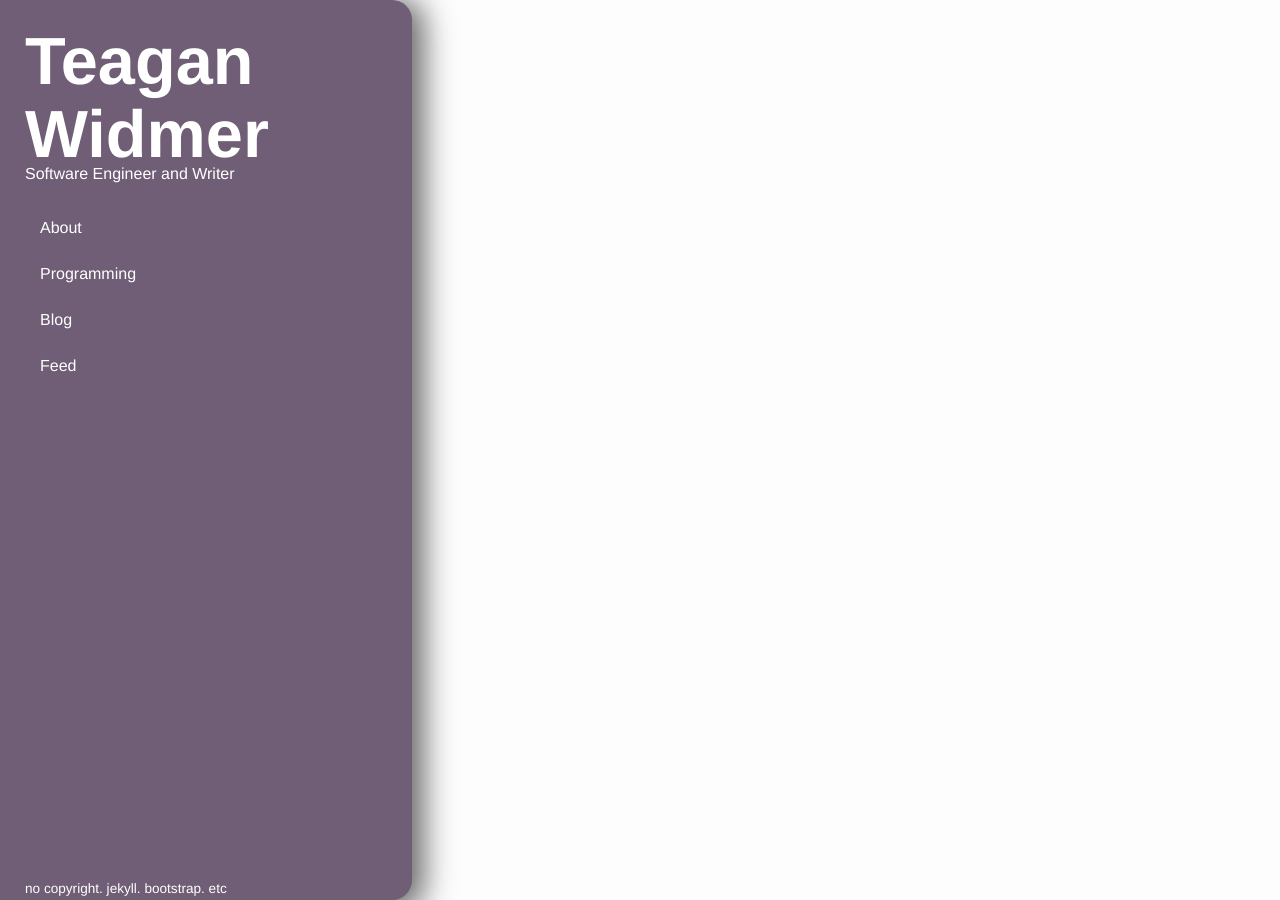
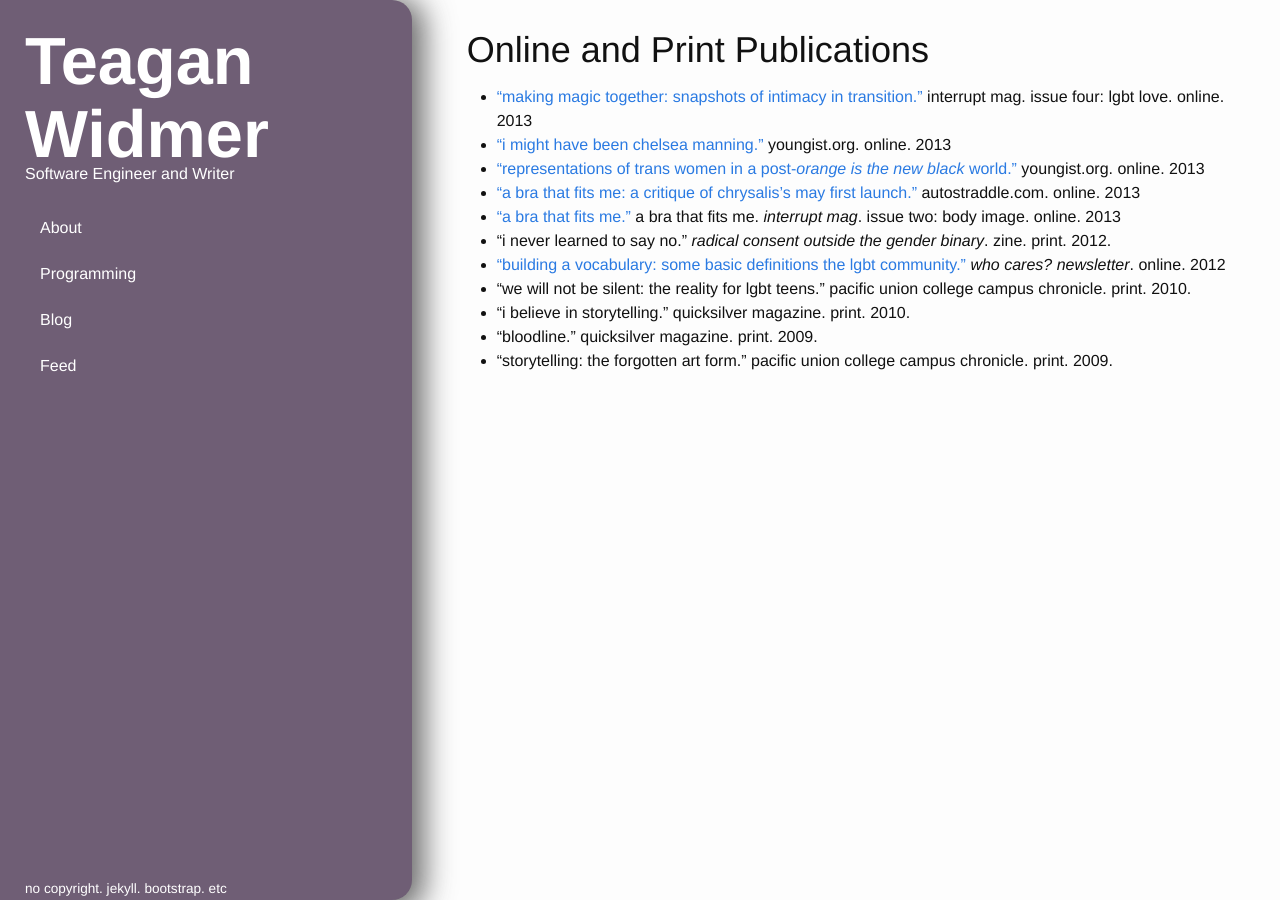
Before and after one commit to tkwidmer/personal_site, a Jekyll site: the page built from publications.md, in a window 1280 px wide. Built offline with Jekyll 4.4.1, drawn with Linux system fonts in a browser that asks for light colours; nearby versions of some CDN libraries.

Commit message:
add publications page ; add ruby version

```diff
--- a/Gemfile
+++ b/Gemfile
@@ -1,4 +1,5 @@
 source 'https://rubygems.org'
+ruby '2.0.0'
 gem 'jekyll'
 
 gem 'rake'
--- a/publications.md
+++ b/publications.md
@@ -2,3 +2,16 @@
 layout: page
 title: Publications
 ---
+# Online and Print Publications
+
+- ["making magic together: snapshots of intimacy in transition."](http://interruptmag.com/?p=1608) interrupt mag. issue four: lgbt love. online. 2013
+- ["i might have been chelsea manning."](http://youngist.org/post/59122375658/i-might-have-been-chelsea-manning) youngist.org. online. 2013
+- ["representations of trans women in a post-<em>orange is the new black</em> world."](http://youngist.org/post/57164263937/representations-of-trans-women-in-a-post-orange-is-the) youngist.org. online. 2013<br>
+- ["a bra that fits me: a critique of chrysalis's may first launch."](http://www.autostraddle.com/a-bra-that-fits-me-a-critique-of-chrysalis-lingeries-may-1st-launch-176253/) autostraddle.com. online. 2013<br>
+- ["a bra that fits me."](http://interruptmag.com/?p=542) a bra that fits me. <em>interrupt mag</em>. issue two: body image. online. 2013<br>
+- "i never learned to say no." <em>radical consent outside the gender binary</em>. zine. print. 2012.<br>
+- ["building a vocabulary: some basic definitions the lgbt community."](http://www.whocaresnewsletter.org/august-2012vol-2-no-2/building-a-vocabulary-defining-the-lgbtqia-community.html) <em>who cares? newsletter</em>. online. 2012<br>
+- "we will not be silent: the reality for lgbt teens." pacific union college campus chronicle. print. 2010.<br>
+- "i believe in storytelling." quicksilver magazine. print. 2010.<br>
+- "bloodline." quicksilver magazine. print. 2009.<br>
+- "storytelling: the forgotten art form." pacific union college campus chronicle. print. 2009.<br>
```
